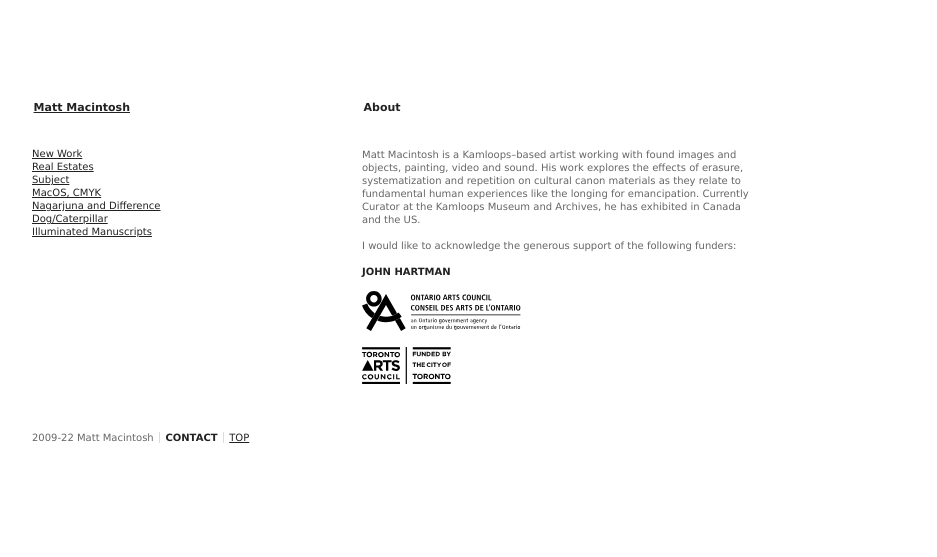
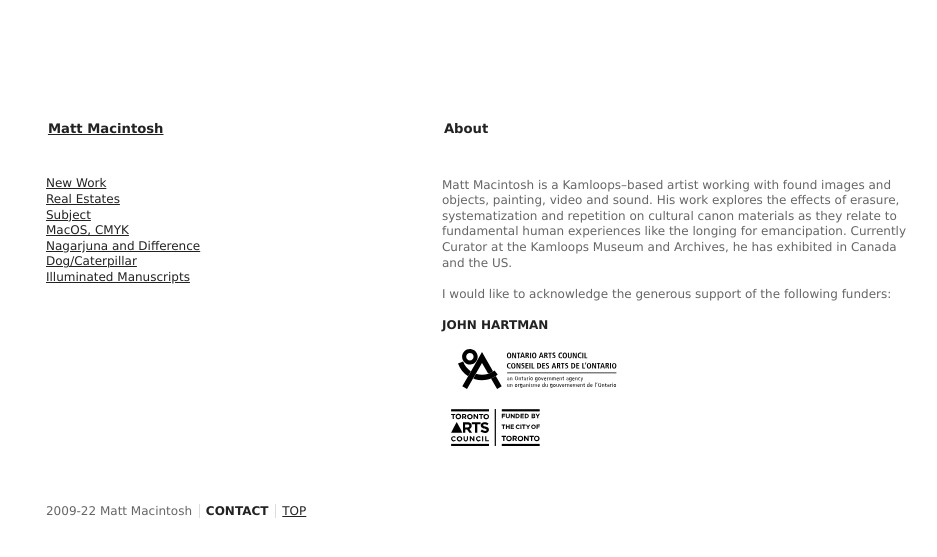
Before and after one commit to mattmacintosh/mattmacintosh.github.io, a Jekyll site: the page built from about.html, in a window 1280 px wide. Shown: the top 557 px of the page, without its empty margins (38-975 px from the left). Built offline with Jekyll 4.4.1, drawn with Linux system fonts in a browser that asks for light colours.

Commit message:
Bump base font size up

```diff
--- a/css/sass/style.scss
+++ b/css/sass/style.scss
@@ -204,7 +204,7 @@ body {
 body {
 	background: #fff;
 	color: #666;
-	font-size: 62.5%;
+	font-size: 75%;
 	font-family: Verdana, Arial, Helvetica, sans-serif;
 	line-height: 130%;
 }
```
Also changed, not shown: css/build/style.min.css, 6 other files.
